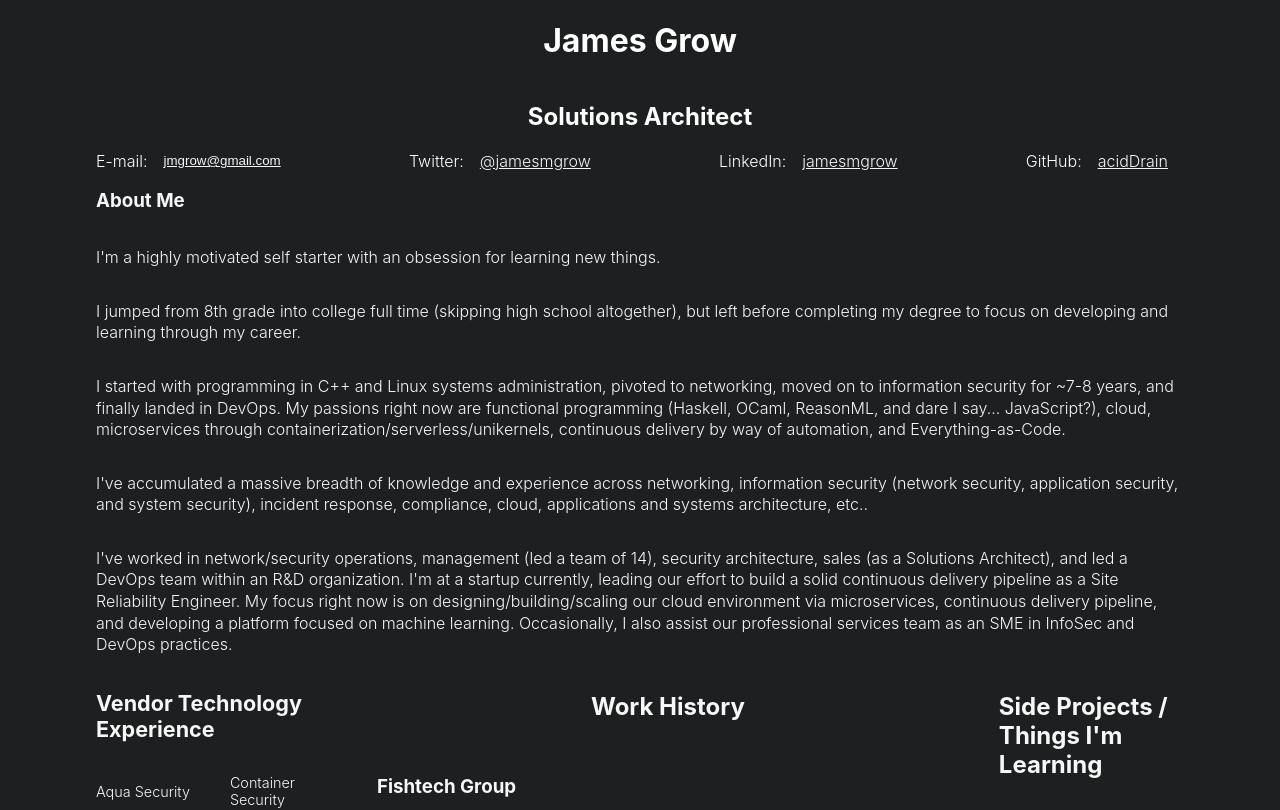
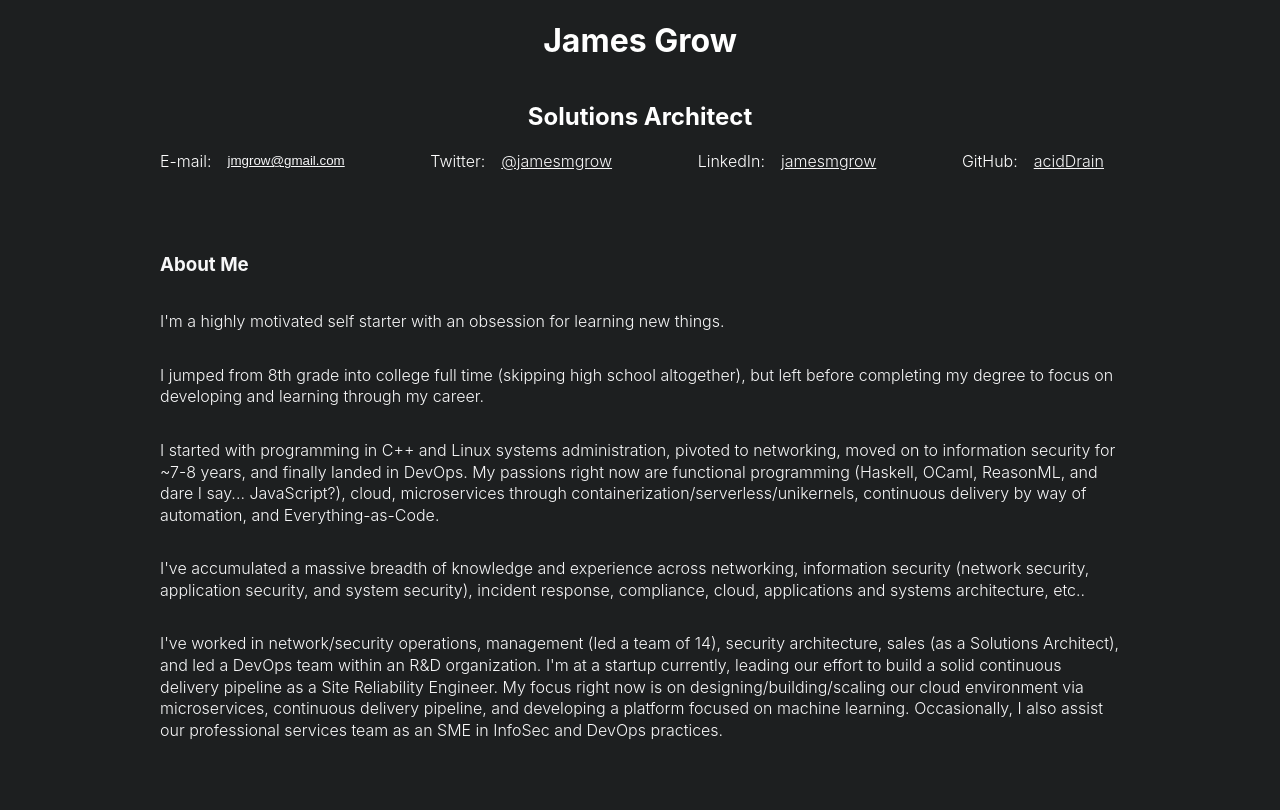
Before and after one commit to acidDrain/resume.jamesgrow.dev, a React (Create React App) app: page / in a window 1280 px wide. Shown: the top 810 px of the page. Built offline with nearby package versions, Linux system fonts and the light colour scheme.

Commit message:
Fixed the grid

```diff
--- a/src/App.css
+++ b/src/App.css
@@ -1,23 +1,13 @@
 .App {
   display: grid;
-  /* border-color: #f7f1f8; */
   min-height: 200vh;
-  /* min-height: calc(100%); */
-  margin: auto;
-  max-width: calc(85vw);
-  /* padding: 0 10vw 0 10vw; */
-  grid-template-columns: repeat(6, 1fr);
-  grid-auto-rows: minmax(20vh, auto);
-  /* grid-template-rows: repeat(auto, 1fr); */
-  /* grid-template-rows: 1fr repeat(1, 1fr); */
-  /* grid-template-rows: fit-content(40%); */
-  /* grid-template-rows: minmax(100px, max-content) repeat(, 20vw); */
-  /* grid-template-rows: 1fr repeat(auto-fill, 1fr) 1fr; */
+  /* width: calc(85vw); */
+  margin: 0 10rem;
   grid-template-areas:
-    " header header header header header header "
-    " blurb blurb blurb blurb blurb blurb "
-    " vendor-tech work-history work-history work-history work-history side-projects "
-    " open-source work-history work-history work-history work-history programming  "
-    " systems work-history work-history work-history work-history learn-next ";
-  /* border: 1px solid; */
+    "header header header"
+    "blurb blurb blurb"
+    "vendor-tech work-history side-projects"
+    "open-source work-history programming"
+    "systems work-history learn-next";
+  grid-gap: 4rem;
 }
```
